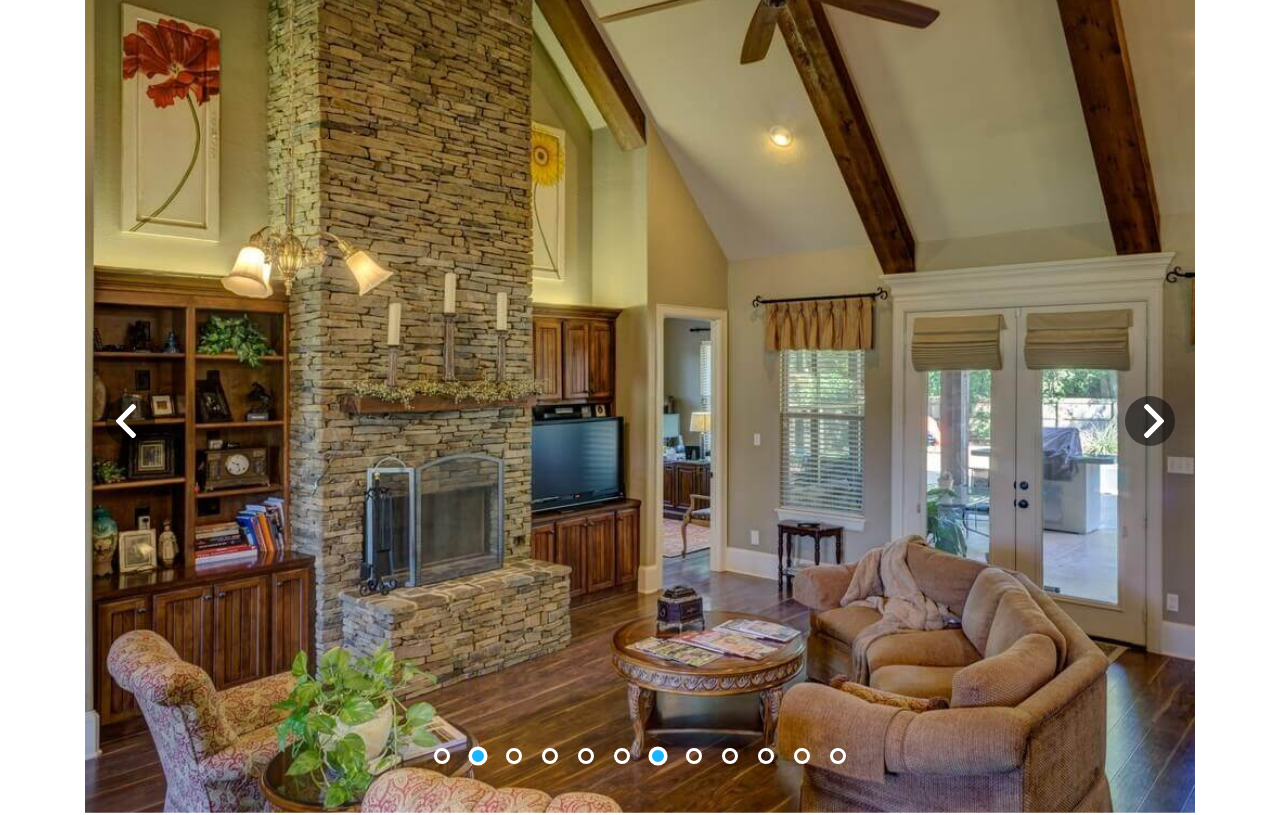
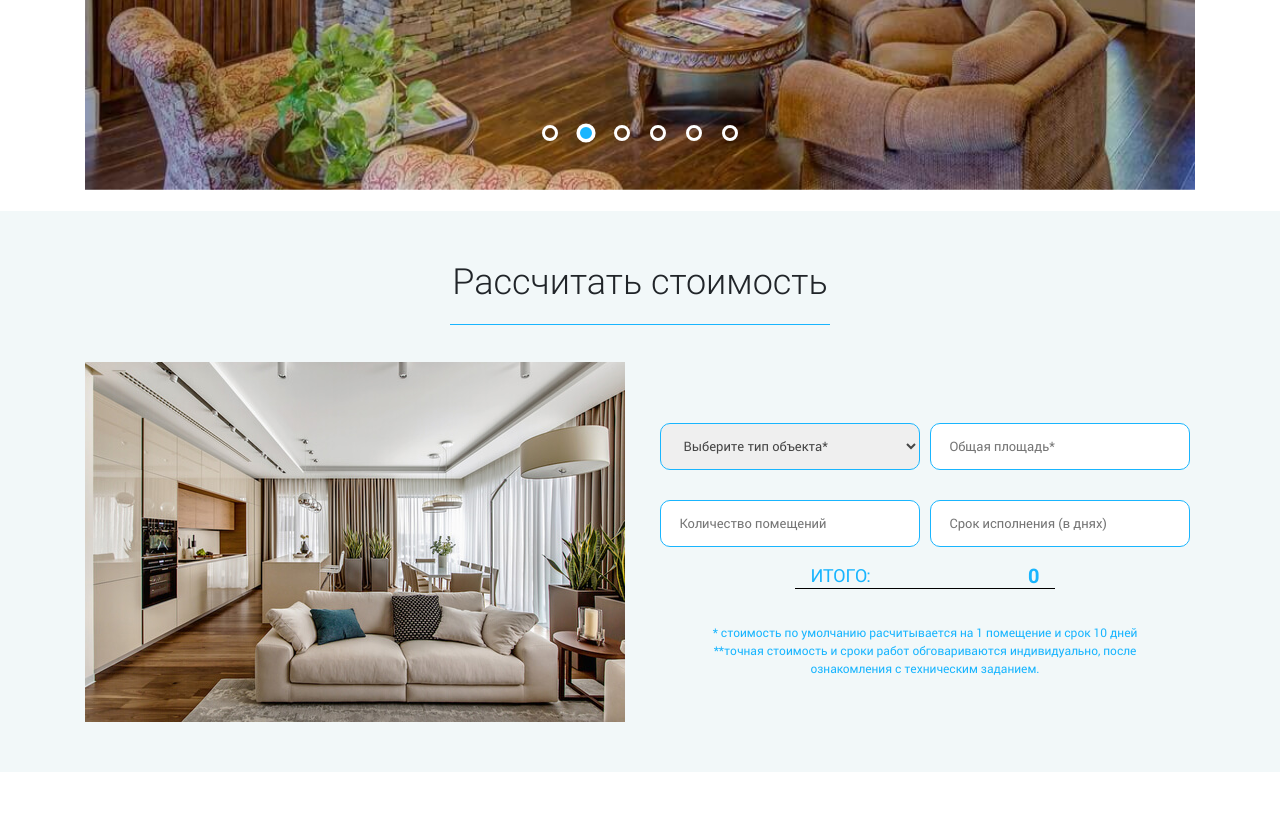
Before and after one commit to Azat-webdev1/lesson-hard-js, a plain HTML site: page index.html in a window 1280 px wide. Shown: the part 2180-2995 px from the top of the page. Drawn offline with Linux system fonts and the light colour scheme.

Commit message:
fix: исправили ошибки в слайдере и в табах

```diff
--- a/index.html
+++ b/index.html
@@ -179,12 +179,7 @@
         <a href="#" class="portfolio-btn prev" id="arrow-left"></a>
         <a href="#" class="portfolio-btn next" id="arrow-right"></a>
         <ul class="portfolio-dots">
-          <li class="dot dot-active"></li>
-          <li class="dot"></li>
-          <li class="dot"></li>
-          <li class="dot"></li>
-          <li class="dot"></li>
-          <li class="dot"></li>
+
         </ul>
       </ul>
     </div>
--- a/scripts/script.js
+++ b/scripts/script.js
@@ -195,6 +195,7 @@ window.addEventListener('DOMContentLoaded', () => {
         }
       }
     };
+    toggleTabContent(0);
 
     tabHeader.addEventListener('click', (e) => {
       let target = e.target;
@@ -212,7 +213,7 @@ window.addEventListener('DOMContentLoaded', () => {
 
   tabs();
   //Слайдер
-  const slider = () => {
+  const slider1 = () => {
     const slide = document.querySelectorAll('.portfolio-item'),
       dots = document.querySelector('.portfolio-dots'),
       slider = document.querySelector('.portfolio-content');
@@ -302,7 +303,7 @@ window.addEventListener('DOMContentLoaded', () => {
     startSlide();
 
   };
-  slider();
+  slider1();
 
   //переключение фотографий "Наша команда"
   const toggleImageCommand = () => {
```
